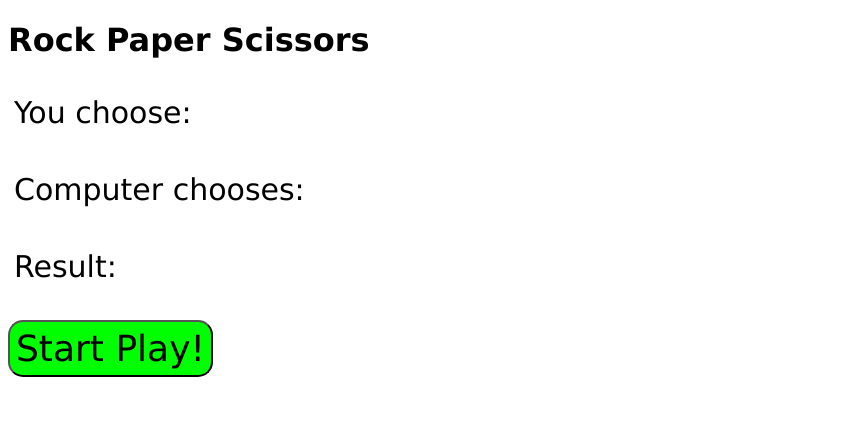
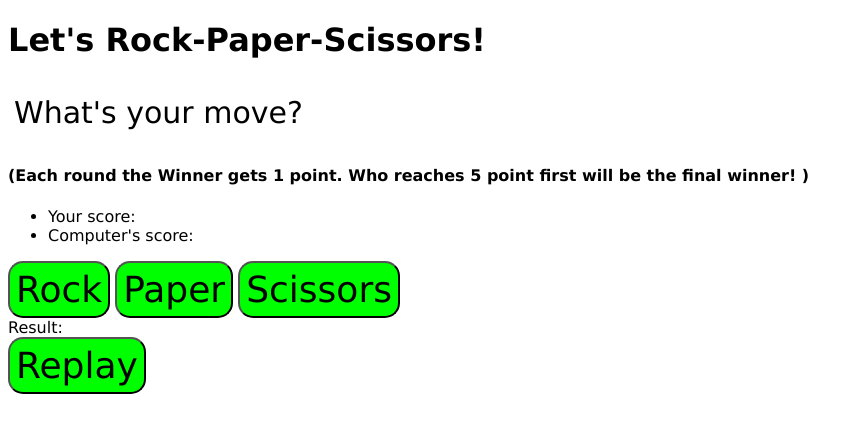
Before and after one commit to Rui-23/Rock-Paper-Scissors, a plain HTML site: page index.html in a window 1280 px wide. Shown: the whole page, without its empty margins (0-863 px from the left). Drawn offline with Linux system fonts and the light colour scheme.

Commit message:
Create play buttons and running score box for index.html

```diff
--- a/index.html
+++ b/index.html
@@ -9,11 +9,26 @@
 </head>
 <body>
   <div>
-    <h1>Rock Paper Scissors</h1>
-    <p class="playerChoice">You choose: </p>
-    <p class="computerChoice">Computer chooses: </p>
-    <p class="result">Result:</p>
-    <button>Start Play!</button>
+    <h1>Let's Rock-Paper-Scissors!</h1>
+    <!--
+      <p class="playerChoice">You choose: </p>
+      <p class="computerChoice">Computer chooses: </p>
+      <p class="result">Result:</p>
+      <button>Start Play!</button>
+    -->
+    <p>What's your move?</p>
+    <h4>(Each round the Winner gets 1 point. Who reaches 5 point first will be the final winner! )</h4>
+    <ul>
+      <li id="playerScore">Your score:</li>
+      <li id="computerScore">Computer's score:</li>
+    </ul>
+    <div class="btnContainer">
+      <button class="rock">Rock</button>
+      <button class="paper">Paper</button>
+      <button class="scissors">Scissors</button>
+    </div>
+    <div class="result">Result:</div>
+    <button class="replay">Replay</button>
   </div>
 </body>
 </html>
```
